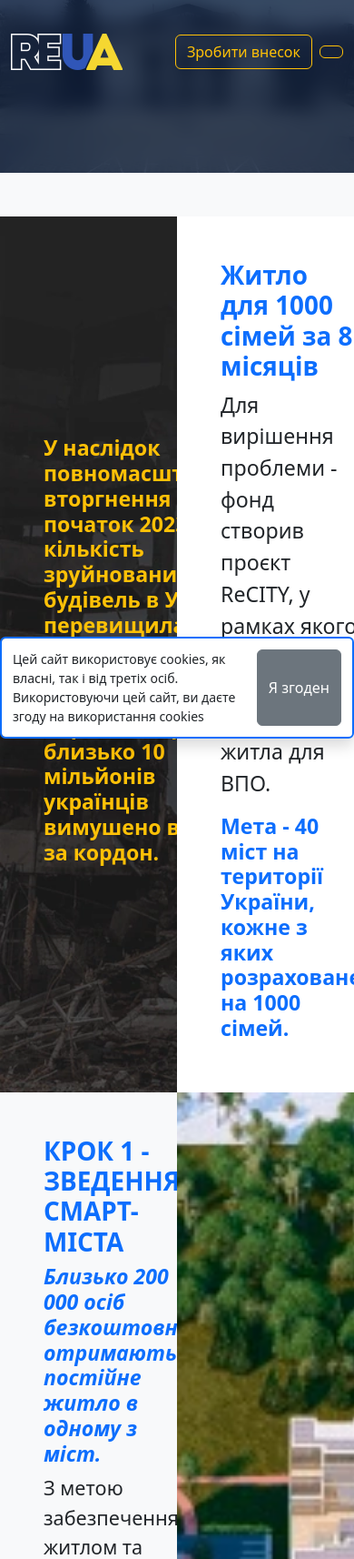
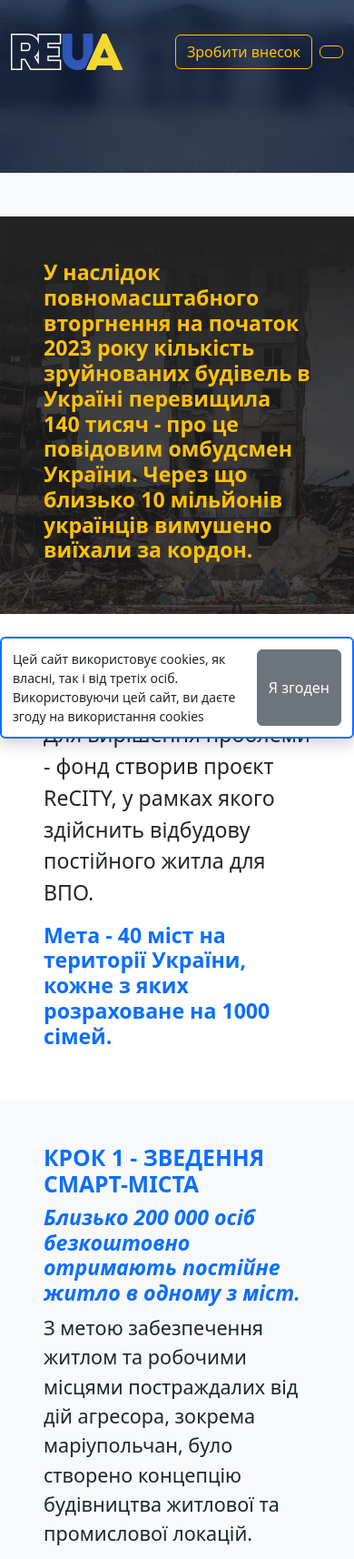
Before and after one commit to JakSamJakSam/reua2, a Django app: template reua/templates/pages/rebuild.html in a window 390 px wide; the page is wider, and only the part inside the window is pictured. Shown: the top 1714 px of that part at 91% size. Run offline with Django 4.2, Linux system fonts and the light colour scheme; the template is opened without the code that fills it, so the values that code supplies are empty; some libraries are stand-ins or nearby versions.

Commit message:
Реалищован resaponsive страничка rebuid

```diff
--- a/reua/templates/pages/rebuild.html
+++ b/reua/templates/pages/rebuild.html
@@ -4,7 +4,7 @@
 
 {% block content %}
     {{ block.super }}
-    <div class="row row-cols-2">
+    <div class="row row-cols-1 row-cols-lg-2">
         <div class="col p-0 d-flex">
             <div class="p-5 d-flex flex-column justify-content-center"
                  style="background-image: url({% static "reua/img/rebuild/bg_slide1.webp" %}); background-size: cover">
@@ -21,9 +21,9 @@
         </div>
         <div class="col p-0  d-flex">
             <div class="p-5 bg-white d-flex flex-column justify-content-center">
-                <h1 class="text-primary fw-bold">
+                <h2 class="text-primary fw-bold">
                     {% trans "Житло для 1000 сімей за 8 місяців" %}
-                </h1>
+                </h2>
                 <p class="fs-3">
                     {% trans "Для вирішення проблеми - фонд створив проєкт ReCITY, у рамках якого здійснить відбудову постійного житла для ВПО." %}
                 </p>
@@ -34,9 +34,9 @@
         </div>
         <div class="col p-0  d-flex">
             <div class="p-5 d-flex flex-column justify-content-center">
-                <h1 class="text-primary fw-bold">
+                <h2 class="text-primary fw-bold">
                     {% trans "КРОК 1 - ЗВЕДЕННЯ СМАРТ-МІСТА" %}
-                </h1>
+                </h2>
                 <h3 class="text-primary fw-bold fst-italic">
                     {% trans "Близько 200 000 осіб безкоштовно отримають постійне житло в одному з міст." %}
                 </h3>
@@ -54,27 +54,28 @@
         </div>
         <div class="col p-0 d-flex">
             <div class="p-5 w-100"
-                 style="background: url({% static "reua/img/rebuild/bg_slide2.webp" %}) center center no-repeat; background-size: cover">
+                 style="background: url({% static "reua/img/rebuild/bg_slide2.webp" %}) center center no-repeat;
+                         background-size: cover; min-height: 20rem;">
             </div>
         </div>
         <div class="col p-0  d-flex">
             <div class="p-5 d-flex flex-column justify-content-center"
                  style="background: url({% static "reua/img/rebuild/bg_slide3.webp" %}) center center no-repeat; background-size: cover">
-                <h1 class="text-white fw-bold">
+                <h2 class="text-white fw-bold">
                     {% trans "КРОК 2 - ЗВЕДЕННЯ ІНДУСТРІАЛЬНОГО ХАБУ ПРИ КОЖНОМУ СМАРТ-МІСТУ" %}
-                </h1>
+                </h2>
                 <p class="fs-4 text-white">
                     {% trans "Повноцінне повернення до повсякденного життя внутрішньо переміщених осіб можливе лише при їх впевненості у завтрашньому дні. Це потребує розширення екосистеми містечка до створення супроводжуючого індустріального парку, який зможе забезпечити жителів постійними робочими місцями, а містечко – власним виробництвом." %}
                 </p>
 
             </div>
         </div>
-        <div class="col p-0 d-flex">
+        <div class="col p-0 d-lg-flex d-none">
             <div class="p-5 w-100 bg-warning">
             </div>
         </div>
     </div>
-    <div class="row row-cols-3 mt-3">
+    <div class="row row-cols-1 row-cols-md-2 row-cols-lg-3 mt-3">
         {% for n in "123456789"|make_list %}
             {% with forloop.counter|stringformat:"d" as s %}
                 {% static "reua/img/rebuild/photo/img"|add:s|add:".webp" as img_url %}
```
